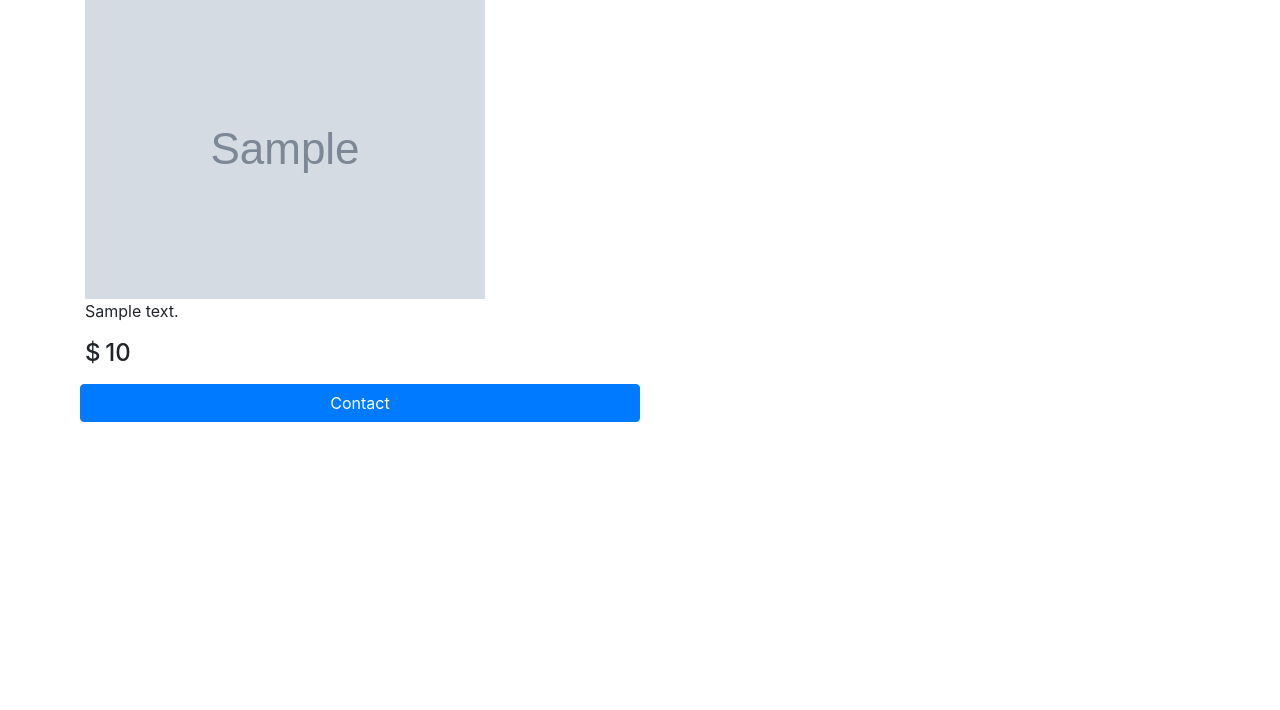
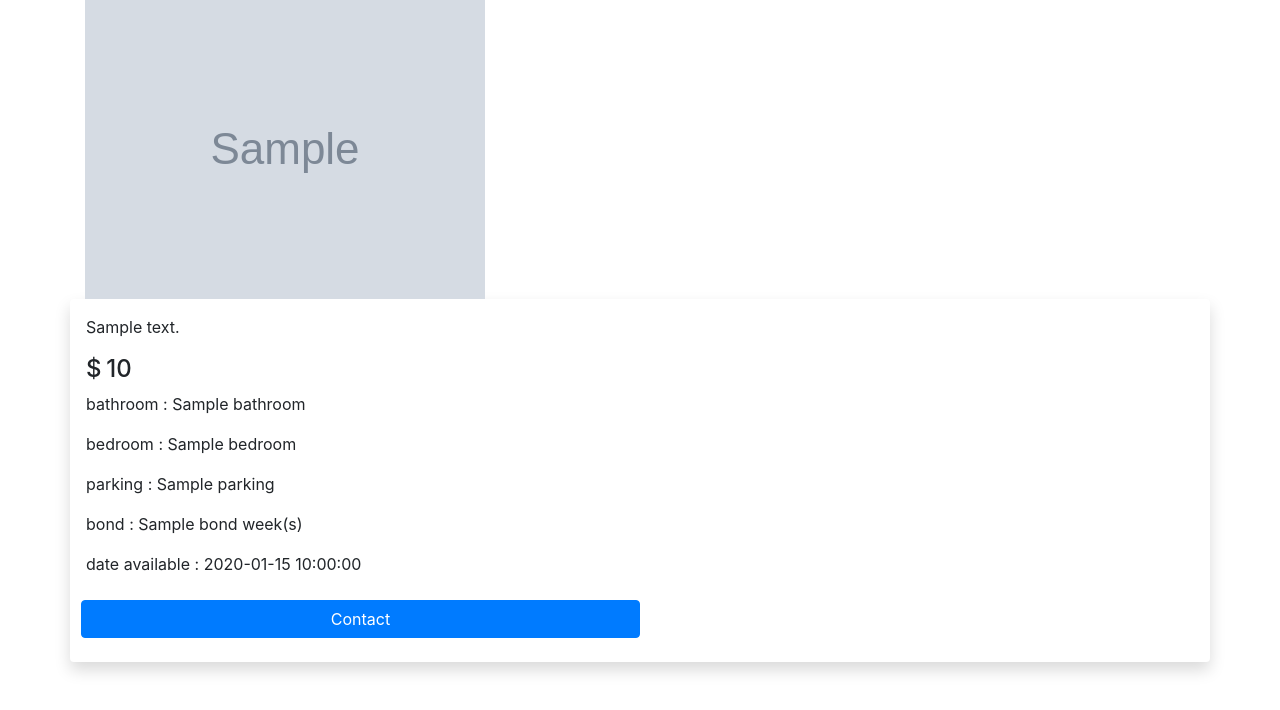
Before and after one commit to 6373chen/room_web_assignment, a PHP site: template templates/detail.twig in a window 1280 px wide. Shown: the part 113-823 px from the top of the page. Before the commit the page ends 535 px from the top, so only its background shows below. Run offline with PHP 8.4, Linux system fonts and the light colour scheme; the template is opened without the code that fills it: most values are stand-ins (such as "Sample title", 1, 10 or a date in 2020); grey boxes marked "Sample" are stand-in pictures; some libraries are stand-ins or nearby versions.

Commit message:
03/02/2019

```diff
--- a/templates/detail.twig
+++ b/templates/detail.twig
@@ -37,10 +37,14 @@
             </div>
           {% endif %}
         </div>
-        <div class="container-fluid">
+        <div class="shadow p-3 mb-5 bg-white rounded container-fluid">
           <p>{{ product.description }}</p>
           <h4 class="price" id="product-price">{{ product.price }}</h4>
-
+          <p>bathroom : {{product.bathroom}} </p>
+          <p>bedroom : {{product.bedroom}} </p>
+          <p>parking : {{product.parking}}</p>
+          <p>bond : {{product.bond}} week(s)</p>
+          <p>date available : {{product.date_availaible}} </p>
           <form id="detail-form" method="get">
             <input type="hidden" name="productid" value="{{product.product_id}}">
             <div class="form-row flex-wrap">
@@ -48,7 +52,6 @@
 
 
               <button class="col-6 col-md-6 btn btn-primary my-2 order-2 order-md-3" value="wishlist">
-
                 Contact
               </button>
             </div>
--- a/templates/includes/navigation.twig
+++ b/templates/includes/navigation.twig
@@ -20,6 +20,7 @@
     <div class="navbar-nav ml-auto">
       {% for name, link in pages %}
         <a class="nav-link text-capitalize {{(link == currentPage) ? 'active' : '' }}" href="{{link}}">{{name}}</a>
+
       {% endfor %}
     </div>
   </div>
```
